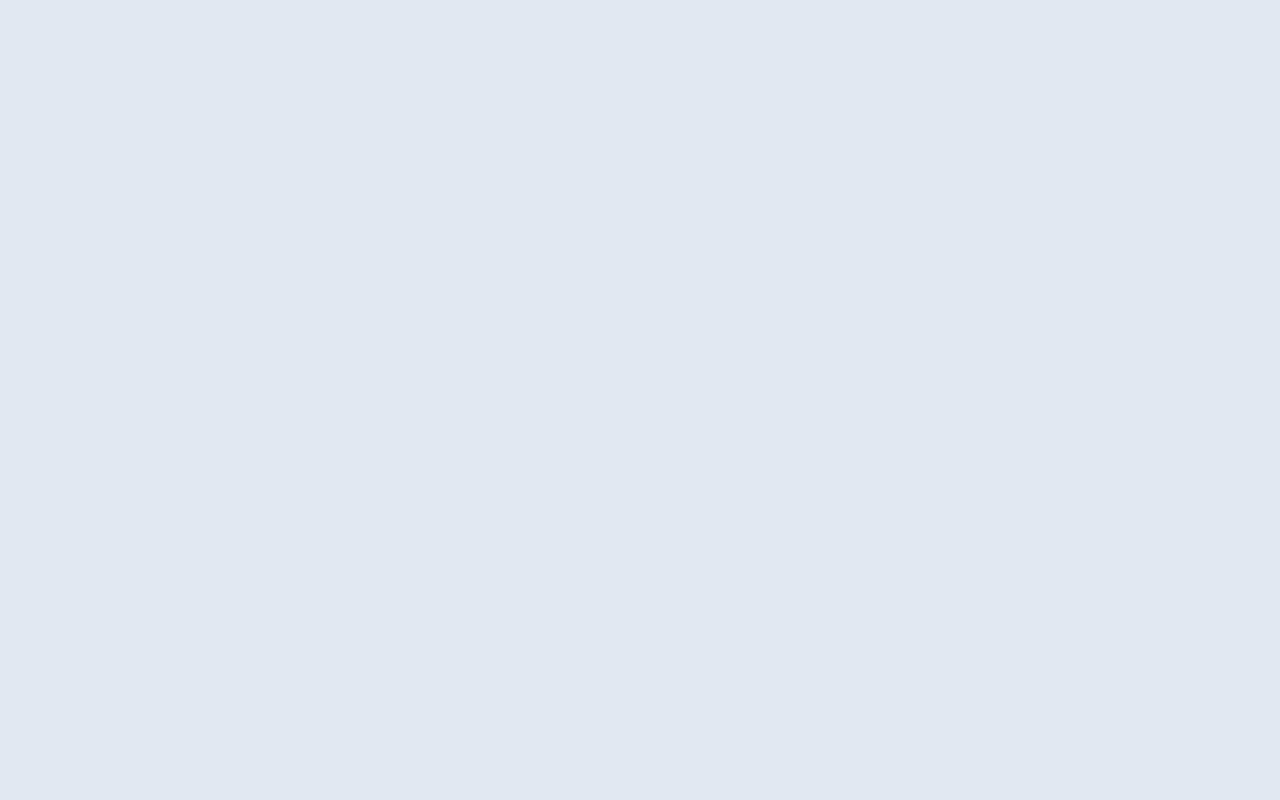
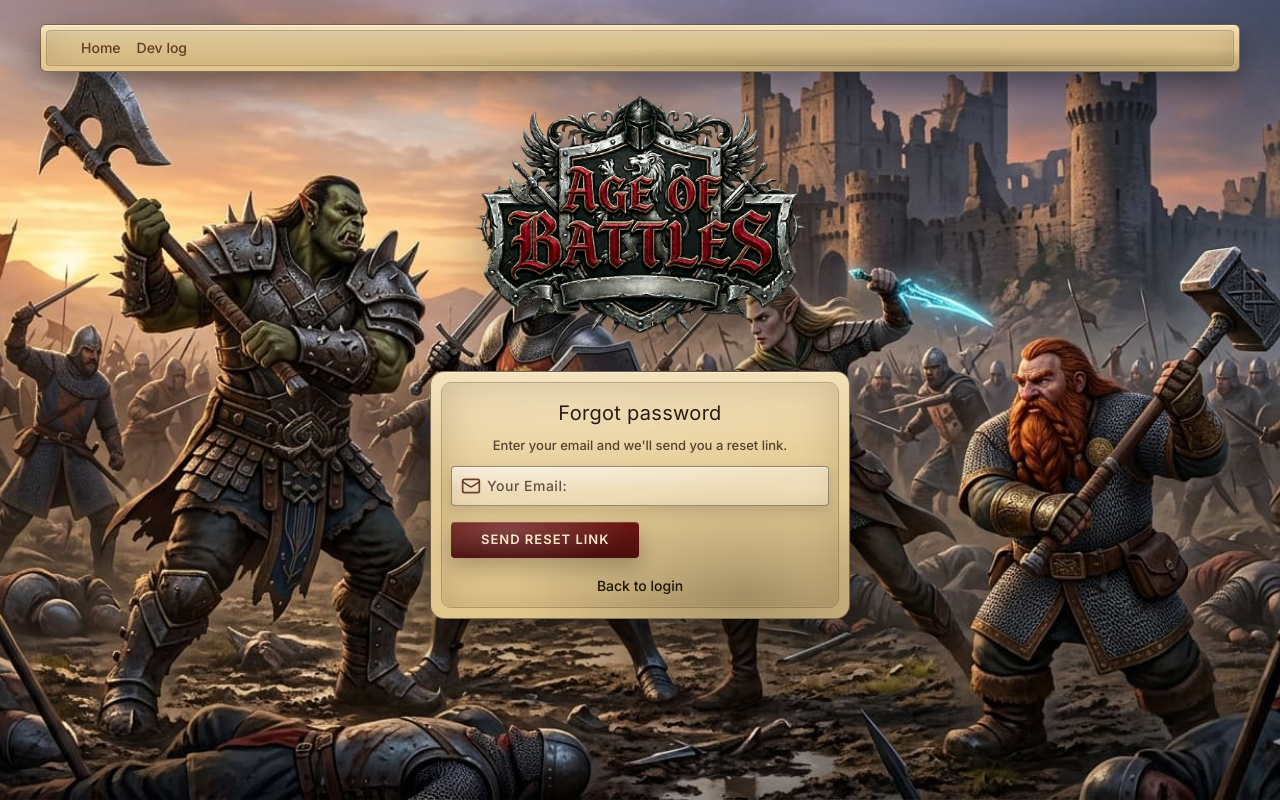
Before and after one commit to Nepalcem/ProjectX-frontend, a React (Vite) app: page /forgot-password in a window 1280 px wide. Before the commit this address had no page. Built offline with nearby package versions, Linux system fonts and the light colour scheme.

Commit message:
password reset feature completed

```diff
--- a/src/components/LoginForm/LoginPlate.tsx
+++ b/src/components/LoginForm/LoginPlate.tsx
@@ -13,14 +13,23 @@ import RegisterPanel from "./RegisterPanel";
 const EMAIL_VERIFIED_MSG =
   "Email verification completed. Please log in.";
 
+const PASSWORD_RESET_MSG =
+  "Password updated successfully. Please log in with your new password.";
+
 const readEmailVerifiedFromUrl = () =>
   new URLSearchParams(window.location.search).get("emailVerified") === "1";
+
+const readPasswordResetFromUrl = () =>
+  new URLSearchParams(window.location.search).get("passwordReset") === "1";
 
 const LoginForm: FC = () => {
   const [searchParams, setSearchParams] = useSearchParams();
   const [activeTab, setActiveTab] = useState<"login" | "register">("login");
   const [emailVerifiedMessage] = useState<string | undefined>(() =>
     readEmailVerifiedFromUrl() ? EMAIL_VERIFIED_MSG : undefined,
+  );
+  const [passwordResetMessage] = useState<string | undefined>(() =>
+    readPasswordResetFromUrl() ? PASSWORD_RESET_MSG : undefined,
   );
 
   useEffect(() => {
@@ -30,8 +39,12 @@ const LoginForm: FC = () => {
     setSearchParams(next, { replace: true });
   }, [searchParams, setSearchParams]);
 
-
-
+  useEffect(() => {
+    if (searchParams.get("passwordReset") !== "1") return;
+    const next = new URLSearchParams(searchParams);
+    next.delete("passwordReset");
+    setSearchParams(next, { replace: true });
+  }, [searchParams, setSearchParams]);
   return (
     <YellowPlate>
         <div className="login-card-header">
@@ -68,6 +81,7 @@ const LoginForm: FC = () => {
           {activeTab === "login" ? (
             <LoginPanel
               emailVerifiedMessage={emailVerifiedMessage}
+              passwordResetMessage={passwordResetMessage}
             />
           ) : (
             <RegisterPanel />
--- a/src/components/LoginForm/loginform.css
+++ b/src/components/LoginForm/loginform.css
@@ -114,6 +114,10 @@
   color: #2a1a0b;
 }
 
+.link.forgot-password-link:hover {
+  color: var(--main-accent);
+}
+
 .logo {
   position: absolute;
   top: 30px;
--- /dev/null
+++ b/src/components/ResetPasswordRoute/ResetPasswordRoute.tsx
@@ -0,0 +1,20 @@
+import type { FC, ReactNode } from "react";
+import { Navigate, useSearchParams } from "react-router-dom";
+
+type Props = {
+  children: ReactNode;
+};
+
+const ResetPasswordRoute: FC<Props> = ({ children }) => {
+  const [searchParams] = useSearchParams();
+  const email = searchParams.get("email");
+  const resetToken = searchParams.get("resetToken");
+
+  if (!email || !resetToken) {
+    return <Navigate to="/" replace />;
+  }
+
+  return children;
+};
+
+export default ResetPasswordRoute;
--- a/src/main.tsx
+++ b/src/main.tsx
@@ -11,8 +11,11 @@ import Home from "@/pages/Home/Home";
 import Dashboard from "@/pages/Dashboard/Dashboard";
 import CreateCharacter from "@/pages/CreateCharacter/CreateCharacter";
 import Settings from "@/pages/Settings/Settings";
+import ForgotPassword from "@/pages/PasswordRestore/ForgotPassword";
+import ResetPassword from "@/pages/PasswordRestore/ResetPassword";
 import ProtectedRoute from "@/components/ProtectedRoute/ProtectedRoute";
 import GuestRoute from "@/components/GuestRoute/GuestRoute";
+import ResetPasswordRoute from "@/components/ResetPasswordRoute/ResetPasswordRoute";
 import { persistor, store } from "@/redux/store";
 
 export const About = () => <h1>About</h1>;
@@ -57,6 +60,22 @@ createRoot(document.getElementById("root")!).render(
                 </ProtectedRoute>
               }
             />
+            <Route
+              path="forgot-password"
+              element={
+                <GuestRoute>
+                  <ForgotPassword />
+                </GuestRoute>
+              }
+            />
+            <Route
+              path="reset-password"
+              element={
+                <ResetPasswordRoute>
+                  <ResetPassword />
+                </ResetPasswordRoute>
+              }
+            />
           </Route>
           <Route path="/about" element={<About />} />
           </Routes>
--- /dev/null
+++ b/src/pages/PasswordRestore/ForgotPassword.tsx
@@ -0,0 +1,98 @@
+import { type FC, useState } from "react";
+import { Link } from "react-router-dom";
+import axios, { isAxiosError } from "axios";
+import { Mail } from "lucide-react";
+import { API_URL } from "@/api/constants";
+import Logo from "@/components/Logo/Logo";
+import FormMessage from "@/components/LoginForm/FormMessage";
+import MainActionBtn from "@/components/ui/MainActionBtn/MainActionBtn";
+import MainTextInput from "@/components/ui/MainFormTextInput/MainFormTextInput";
+import YellowPlate from "@/components/ui/YellowPlate/YellowPlate";
+import { emailRegExp } from "@/constants/regularExpressions";
+import "@/components/LoginForm/loginform.css";
+import "./auth.css";
+
+const ForgotPassword: FC = () => {
+  const [email, setEmail] = useState("");
+  const [error, setError] = useState("");
+  const [success, setSuccess] = useState("");
+  const [isSubmitting, setIsSubmitting] = useState(false);
+
+  const handleSubmit: React.ComponentPropsWithoutRef<"form">["onSubmit"] = async (
+    e,
+  ) => {
+    e.preventDefault();
+    setError("");
+    setSuccess("");
+
+    if (!emailRegExp.test(email)) {
+      setError("Invalid email format");
+      return;
+    }
+
+    setIsSubmitting(true);
+
+    try {
+      const res = await axios.post(`${API_URL}/auth/forgot-password`, {
+        email: email.trim().toLowerCase(),
+      });
+
+      setSuccess(res.data.message || "Reset password email sent");
+      setEmail("");
+    } catch (err: unknown) {
+      if (isAxiosError(err)) {
+        const serverMessage =
+          (err.response?.data as { message?: string } | undefined)?.message;
+        setError(serverMessage || "Failed to send reset email");
+      } else {
+        setError("Failed to send reset email");
+      }
+    } finally {
+      setIsSubmitting(false);
+    }
+  };
+
+  return (
+    <div className="auth-page">
+      <Logo />
+      <YellowPlate>
+        <div className="login-card-header">
+          <h2 className="login-title">Forgot password</h2>
+          <p className="login-subtitle">
+            Enter your email and we&apos;ll send you a reset link.
+          </p>
+        </div>
+
+        <div className="auth-panel">
+          <FormMessage variant="success" message={success} className="mb-3 text-sm" />
+          <FormMessage message={error} className="mb-3 text-sm" />
+
+          <form onSubmit={handleSubmit}>
+            <MainTextInput
+              type="email"
+              name="forgot-password-email"
+              placeholder="Your Email:"
+              id="forgot-password-email"
+              autoComplete="email"
+              value={email}
+              onChange={(e) => setEmail(e.target.value)}
+              icon={Mail}
+            />
+
+            <MainActionBtn type="submit" className="mt-4" disabled={isSubmitting}>
+              Send reset link
+            </MainActionBtn>
+          </form>
+
+          <p className="mb-0 mt-4 text-center">
+            <Link to="/" className="link">
+              Back to login
+            </Link>
+          </p>
+        </div>
+      </YellowPlate>
+    </div>
+  );
+};
+
+export default ForgotPassword;
--- /dev/null
+++ b/src/pages/PasswordRestore/ResetPassword.tsx
@@ -0,0 +1,131 @@
+import { type FC, useState } from "react";
+import { useNavigate, useSearchParams } from "react-router-dom";
+import axios, { isAxiosError } from "axios";
+import { Lock } from "lucide-react";
+import { API_URL } from "@/api/constants";
+import Logo from "@/components/Logo/Logo";
+import FormMessage from "@/components/LoginForm/FormMessage";
+import MainActionBtn from "@/components/ui/MainActionBtn/MainActionBtn";
+import MainTextInput from "@/components/ui/MainFormTextInput/MainFormTextInput";
+import YellowPlate from "@/components/ui/YellowPlate/YellowPlate";
+import { useAppDispatch } from "@/redux/hooks";
+import { logout } from "@/redux/authSlice";
+import { clearCharacter } from "@/redux/characterSlice";
+import { passwordRegExp } from "@/constants/regularExpressions";
+import "@/components/LoginForm/loginform.css";
+import "./auth.css";
+
+const ResetPassword: FC = () => {
+  const navigate = useNavigate();
+  const dispatch = useAppDispatch();
+  const [searchParams] = useSearchParams();
+
+  const email = searchParams.get("email") ?? "";
+  const resetToken = searchParams.get("resetToken") ?? "";
+
+  const [newPassword, setNewPassword] = useState("");
+  const [confirmPassword, setConfirmPassword] = useState("");
+  const [error, setError] = useState("");
+  const [isSubmitting, setIsSubmitting] = useState(false);
+  const [showHints, setShowHints] = useState(false);
+
+  const handleSubmit: React.ComponentPropsWithoutRef<"form">["onSubmit"] = async (
+    e,
+  ) => {
+    e.preventDefault();
+    setError("");
+
+    if (!passwordRegExp.test(newPassword)) {
+      setShowHints(true);
+      setError("Invalid password format");
+      return;
+    }
+
+    if (newPassword !== confirmPassword) {
+      setShowHints(true);
+      setError("Passwords do not match");
+      return;
+    }
+
+    setIsSubmitting(true);
+
+    try {
+      await axios.post(`${API_URL}/auth/reset-password`, {
+        email: email.trim().toLowerCase(),
+        resetToken,
+        newPassword,
+      });
+
+      dispatch(logout());
+      dispatch(clearCharacter());
+      navigate("/?passwordReset=1", { replace: true });
+    } catch (err: unknown) {
+      if (isAxiosError(err)) {
+        const serverMessage =
+          (err.response?.data as { message?: string } | undefined)?.message;
+        setError(serverMessage || "Failed to reset password");
+      } else {
+        setError("Failed to reset password");
+      }
+      setShowHints(true);
+    } finally {
+      setIsSubmitting(false);
+    }
+  };
+
+  return (
+    <div className="auth-page">
+      <Logo />
+      <YellowPlate>
+        <div className="login-card-header">
+          <h2 className="login-title">Reset password</h2>
+          <p className="login-subtitle">
+            Choose a new password for <strong>{email}</strong>.
+          </p>
+        </div>
+
+        <div className="auth-panel">
+          <FormMessage message={error} className="mb-3 text-sm" />
+
+          <form onSubmit={handleSubmit}>
+            <MainTextInput
+              type="password"
+              name="new-password"
+              placeholder="New password:"
+              id="new-password"
+              autoComplete="new-password"
+              value={newPassword}
+              onChange={(e) => setNewPassword(e.target.value)}
+              icon={Lock}
+              showPasswordToggle
+            />
+            <MainTextInput
+              className="mt-2"
+              type="password"
+              name="confirm-password"
+              placeholder="Confirm new password:"
+              id="confirm-password"
+              autoComplete="new-password"
+              value={confirmPassword}
+              onChange={(e) => setConfirmPassword(e.target.value)}
+              icon={Lock}
+              showPasswordToggle
+            />
+            {showHints ? (
+              <p className="mt-2 text-left text-[0.6rem] leading-snug opacity-80">
+                At least 8 characters, one uppercase letter, one lowercase letter,
+                and one number or symbol
+              </p>
+            ) : null}
+
+            <MainActionBtn type="submit" className="mt-4" disabled={isSubmitting}>
+              Update password
+            </MainActionBtn>
+          </form>
+        </div>
+      </YellowPlate>
+    </div>
+  );
+};
+
+export default ResetPassword;
--- /dev/null
+++ b/src/pages/PasswordRestore/auth.css
@@ -0,0 +1,17 @@
+.auth-page {
+  display: flex;
+  flex-direction: column;
+  align-items: center;
+  gap: 1rem;
+  width: 100%;
+}
+
+.auth-page .yellow-plate-shell {
+  width: 100%;
+  display: block;
+}
+
+.auth-page .yellow-plate-card {
+  width: 100%;
+  max-width: min(420px, 100%);
+}
```
Also changed, not shown: src/components/LoginForm/LoginPanel.tsx (+10 -3 lines).
